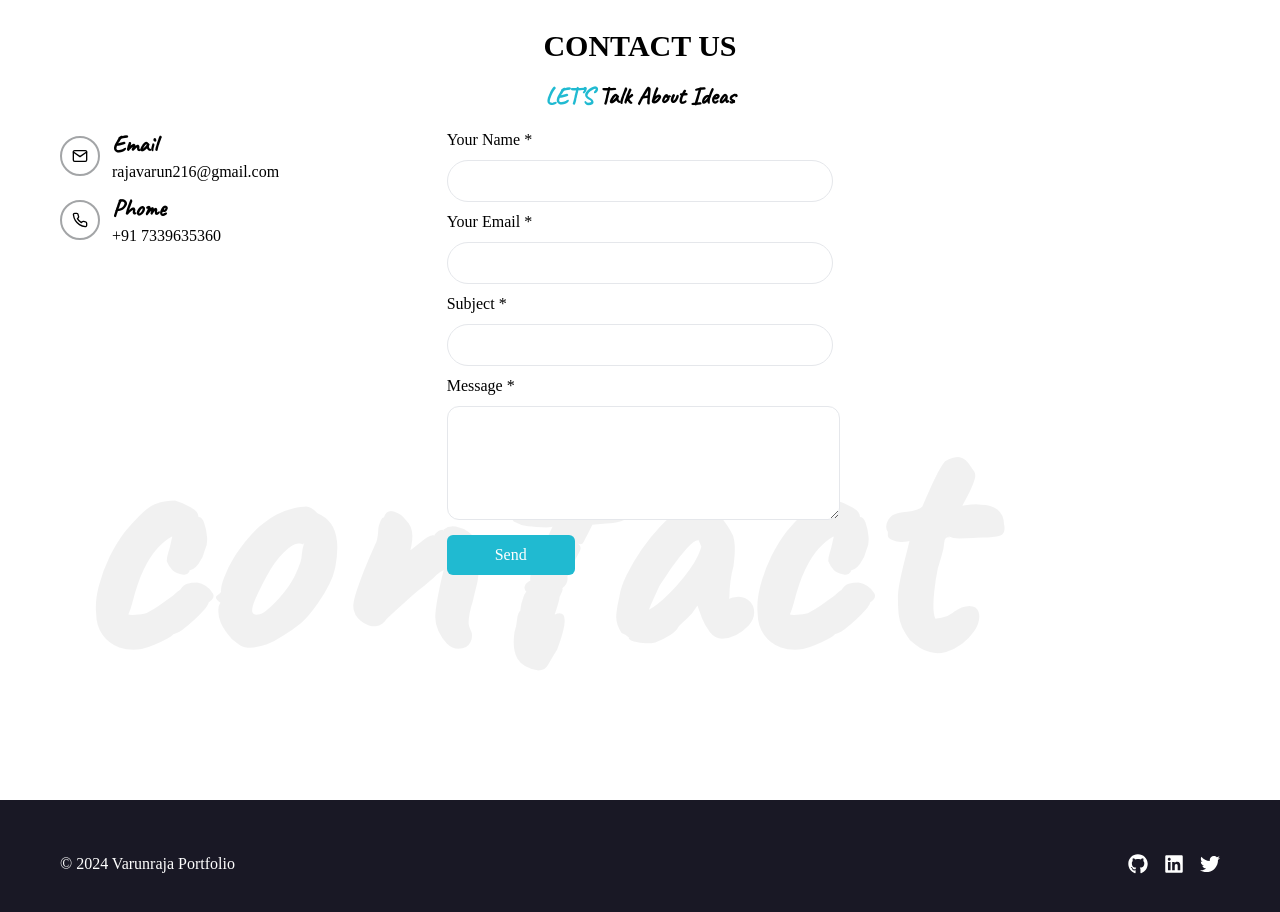
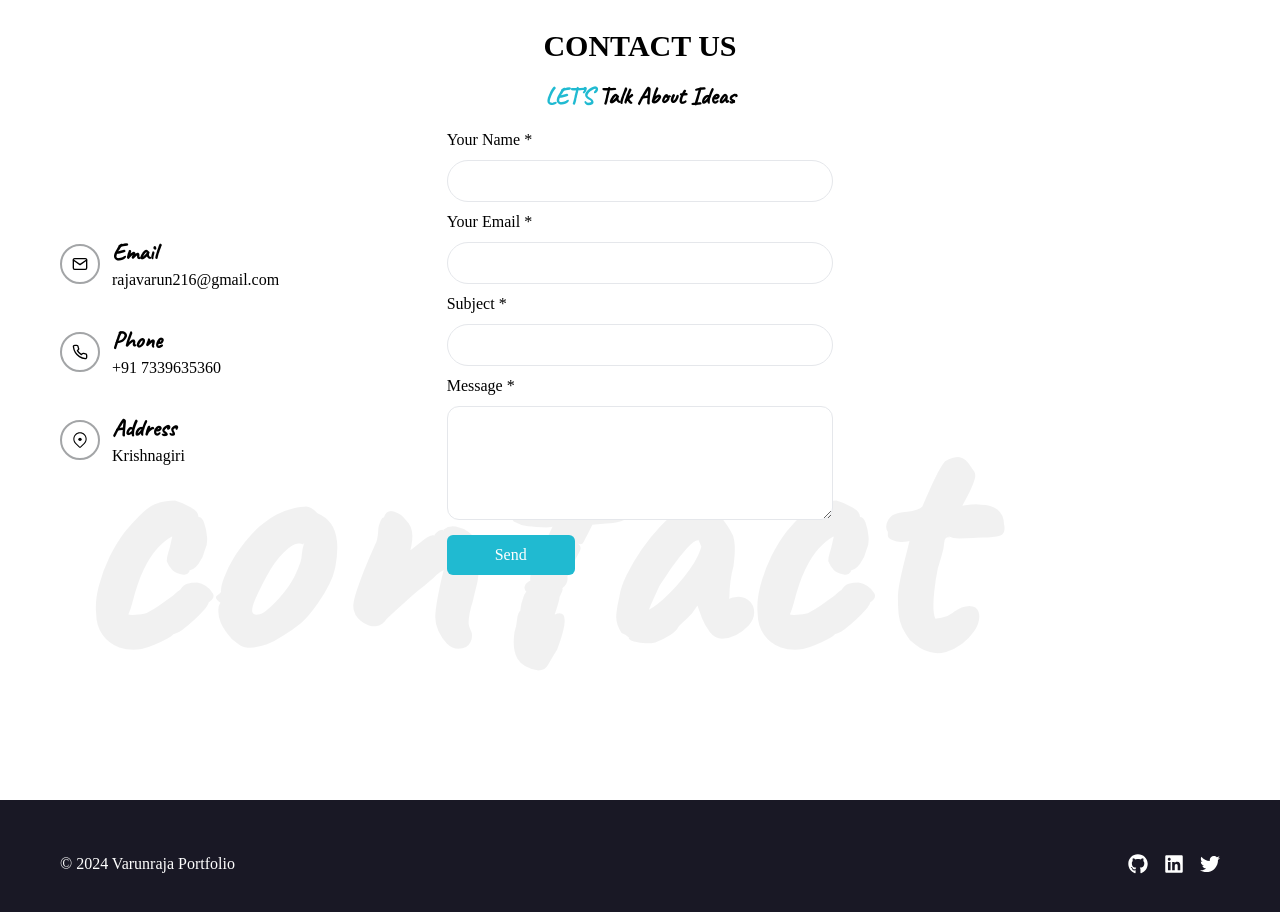
Before and after one commit to PreethiRamalingam55/Portfolio, a Next.js app: page / in a window 1280 px wide. Shown: the part 3200-4112 px from the top of the page. Built offline with nearby package versions, Linux system fonts and the light colour scheme.

Commit message:
changes maded

```diff
--- a/src/components/about/about.tsx
+++ b/src/components/about/about.tsx
@@ -8,7 +8,7 @@ export default function About() {
       </span>
       <div className="max-w-2xl mx-auto">
       <h5 className='text-center font-bold text-3xl my-2'>ABOUT</h5>
-      <p className='font-caveat font-semibold text-2xl text-center'><span className='text-primary'>My</span> info</p>
+      <p className='font-caveat font-semibold text-2xl text-center'><span className='text-primary dark:text-darkprimary'>My</span> info</p>
         <p className="text-lg text-gray-700 dark:text-white my-3">
           Hello! I'm Varunraja, a passionate full-stack developer with a focus
           on building scalable and user-friendly web applications. With 1 years
--- a/src/components/contact.tsx
+++ b/src/components/contact.tsx
@@ -1,5 +1,6 @@
 import { useState } from 'react';
 import { FiMail, FiPhone } from "react-icons/fi";
+import { GoLocation } from "react-icons/go";
 import Modal from './modal/modal';
 
 interface FormData {
@@ -59,6 +60,8 @@ export default function ContactUs() {
       }
     } catch (error) {
       console.error('Failed to send email:', error);
+      setModalMessage('Failed to send email!');
+      setModalOpen(true);
     }
   };
 
@@ -66,53 +69,66 @@ export default function ContactUs() {
     setModalOpen(false);
   };
 
+  const data = [
+    {
+      icons:<FiMail />,
+      name:'Email',
+      value:"rajavarun216@gmail.com"
+    },
+    {
+      icons:<FiPhone />,
+      name:'Phone',
+      value:"+91 7339635360"
+    },
+    {
+      icons:<GoLocation />,
+      name:'Address',
+      value:"Krishnagiri"
+    }
+  ]
   return (
     <div className="relative md:h-screen container mx-auto px-4 py-8">
       <span className='font-caveat absolute left-auto bottom-0 z-[-1] w-100 text-[250px] md:text-[350px] opacity-5 font-semibold leading'>contact</span>
       <h5 className='text-center font-bold text-3xl my-2'>CONTACT US</h5>
-      <p className='font-caveat font-semibold text-2xl text-center my-4'><span className='text-primary'>LET’S</span>  Talk About Ideas</p>
+      <p className='font-caveat font-semibold text-2xl text-center my-4'><span className='text-primary dark:text-darkprimary'>LET’S</span>  Talk About Ideas</p>
 
-      <div className="grid md:grid-cols-12 mt-4">
+      <div className="grid md:grid-cols-12 mt-4 items-center justify-center">
         <div className="md:col-span-3 gap-3">
-          <div className="flex items-center mb-2 gap-3">
-              <div className="border-2 border-[#a3a5a7] rounded-full w-10 h-10 flex justify-center items-center">
-                <FiMail className="" />
+          {
+            data?.map((datas,index)=>(
+              <div key={index} className="flex items-center my-8 2 gap-3">
+                  <div className="border-2 border-[#a3a5a7] rounded-full w-10 h-10 flex justify-center items-center">
+                   {datas.icons}
+                  </div>
+                  <div>
+                      <p className="font-semibold font-caveat text-2xl">{datas.name}</p>
+                      <span>{datas.value}</span>
+                  </div>
               </div>
-              <div>
-                  <p className="font-semibold font-caveat text-2xl">Email</p>
-                  <span>rajavarun216@gmail.com</span>
-              </div>
-          </div>
-          <div className="flex items-center mb-2 gap-3">
-          <div className=" border-2 border-[#a3a5a7] rounded-full w-10 h-10 flex justify-center items-center">
-            <FiPhone className="" />
-          </div>
-            <div>
-                  <p className="font-semibold font-caveat text-2xl">Phome</p>
-                  <span>+91 7339635360</span>
-              </div>
-          </div>
+            ))
+          }
+
         </div>
         <div className="md:col-span-1"></div>
         <div className="md:col-span-6">
           <form onSubmit={handleSubmit}>
             <div>
               <label htmlFor="">Your Name *</label><br />
-              <input type="text"  name="name" className="my-2 border-[1px] rounded-full p-2 w-4/6" onChange={handleChange} required/>
+              <input type="text"  name="name" className="my-2 border-[1px] rounded-full p-2 md:w-4/6 dark:bg-transparent" onChange={handleChange} required/>
             </div>
             <div>
               <label htmlFor="">Your Email *</label><br />
-              <input type="email"  name="email" className="my-2 border-[1px] rounded-full p-2 w-4/6" onChange={handleChange} required/>
+              <input type="email"  name="email" className="my-2 border-[1px] rounded-full p-2 md:w-4/6 dark:bg-transparent" onChange={handleChange} required/>
             </div>
             <div>
               <label htmlFor="">Subject *</label><br />
-              <input type="text"  name="subject" className="my-2 border-[1px] rounded-full p-2 w-4/6" onChange={handleChange} required/>
+              <input type="text"  name="subject" className="my-2 border-[1px] rounded-full p-2 md:w-4/6 dark:bg-transparent" onChange={handleChange} required/>
             </div>
             <div>
               <label htmlFor="">Message *</label><br />
-              <textarea className="my-2 border-[1px] rounded-xl p-2" rows={4} cols={40} name="message" onChange={handleChange} required></textarea>
+              <textarea className="my-2 border-[1px] rounded-xl p-2 md:w-4/6 dark:bg-transparent" rows={4}  name="message" onChange={handleChange} required></textarea>
             </div>
-            <button type="submit" className="mx-auto bg-primary p-2 rounded-md text-white w-32">Send</button>
+            <button type="submit" className="mx-auto bg-primary dark:bg-darkprimary p-2 rounded-md text-white w-32">Send</button>
           </form>
         </div>
       </div>
--- a/src/components/educations.tsx
+++ b/src/components/educations.tsx
@@ -51,7 +51,7 @@ export default function Educations() {
         History
       </span>
       <h5 className='text-center font-bold text-3xl my-2'>PROFESSIONAL </h5>
-      <p className='font-caveat font-semibold text-2xl text-center'><span className='text-primary'>My</span> Story</p>
+      <p className='font-caveat font-semibold text-2xl text-center'><span className='text-primary dark:text-darkprimary'>My</span> Story</p>
       <div className="grid md:grid-cols-12">
         <div className="md:col-span-5 gap-3">
           <h6 className="text-2xl text-center p-4 border-b-2 border-[#a3a5a7] ">Educations</h6>
--- a/src/components/skill.tsx
+++ b/src/components/skill.tsx
@@ -17,11 +17,11 @@ export default function Skill() {
     <div className='relative md:h-screen container mx-auto px-4 py-8 flex flex-col justify-center items-center'>
       <span className='font-caveat absolute left-auto bottom-0 z-[-1] w-100 text-[250px] md:text-[350px] opacity-5 font-semibold leading'>skills</span>
       <h5 className='text-center font-bold text-3xl my-2'>PROFESSIONAL SKILLS</h5>
-      <p className='font-caveat font-semibold text-2xl'><span className='text-primary'>My</span> Talent</p>
+      <p className='font-caveat font-semibold text-2xl'><span className='text-primary dark:text-darkprimary'>My</span> Talent</p>
       <div className="flex flex-wrap items-center justify-center gap-10 my-5">
         {
           skills?.map((skillCategory, index) => (
-            <div key={index} className="bg-white shadow-lg rounded-lg p-10">
+            <div key={index} className="bg-white dark:bg-transparent shadow-lg rounded-lg p-10">
               <h5 className='text-2xl font-semibold my-5'>{skillCategory.title}</h5>
               <ul>
                 {
--- a/src/styles/globals.css
+++ b/src/styles/globals.css
@@ -123,3 +123,9 @@ input:checked ~ .sun {
 .accordion-transition {
   transition: max-height 0.3s ease-in-out;
 }
+
+.bg-primary:hover,
+.dark .bg-primary:hover {
+  background-color: var(--secondary);
+  transition: background-color 0.5s ease;
+}
```
